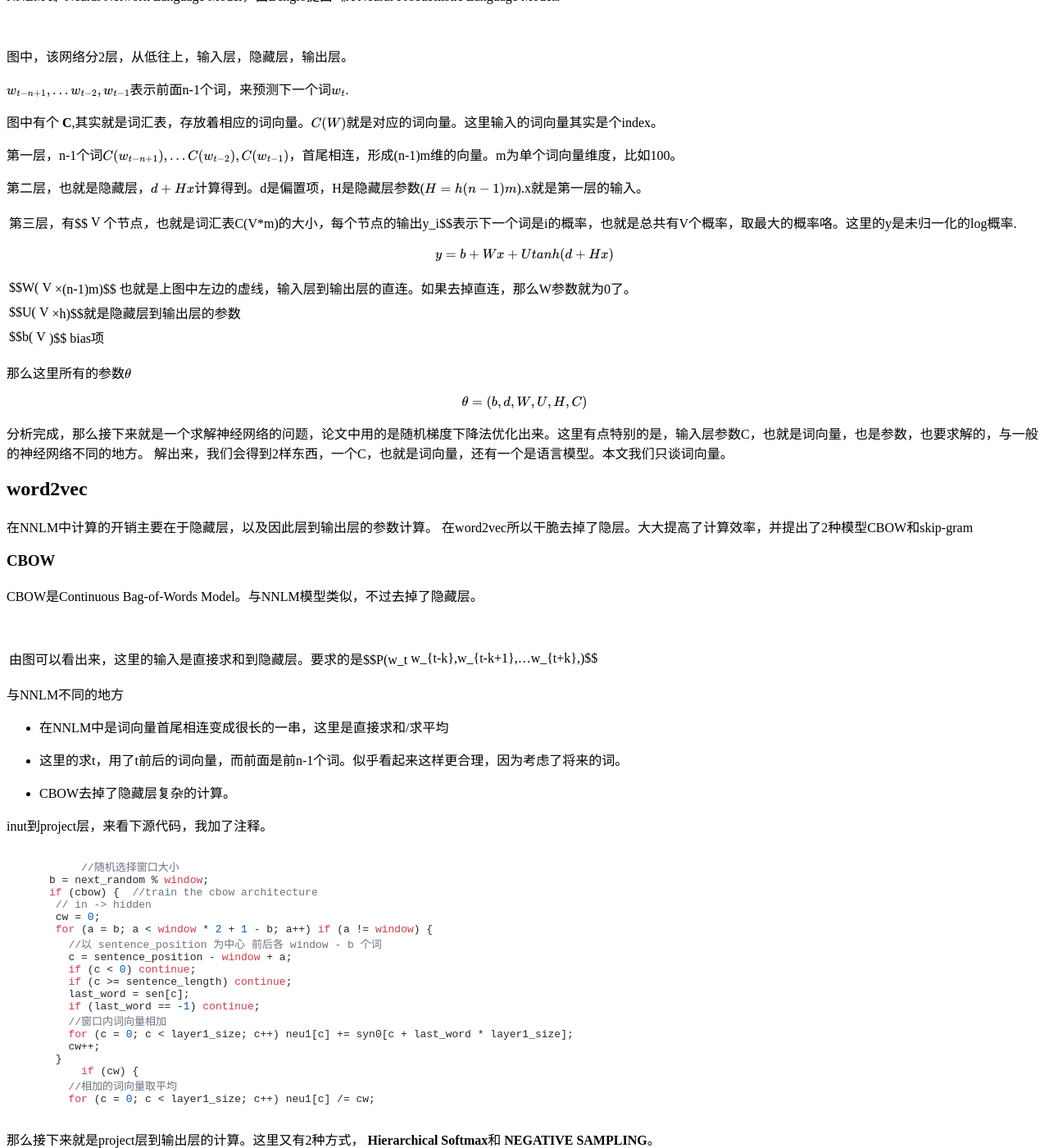
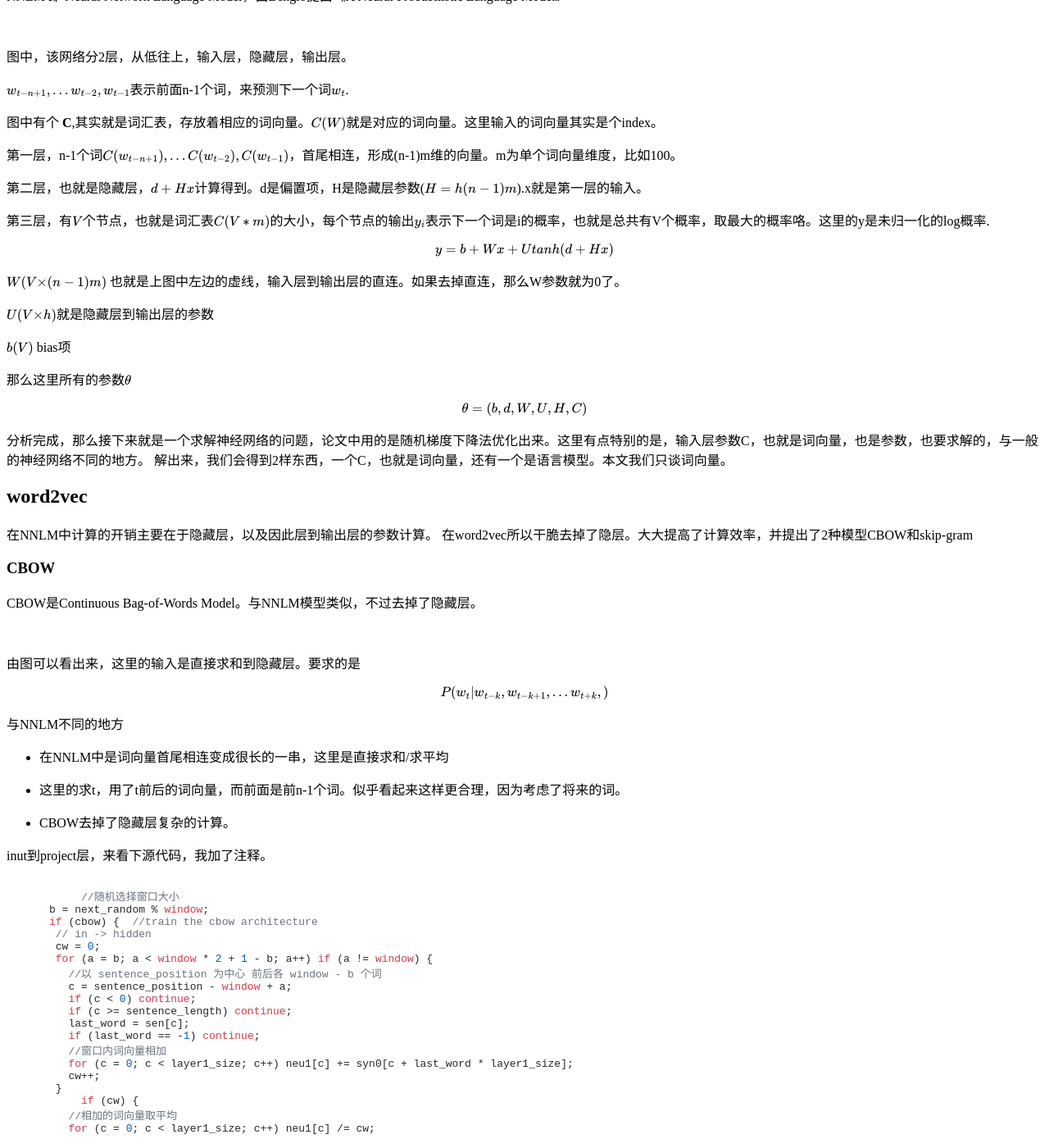
Before and after one commit to y521263/y521263.github.io, a Jekyll site: the page built from _posts/2016-10-23-word2vec.md, in a window 1280 px wide and 1400 px high, scrolled down 1104 px. Shown: the whole window at 82% size. Built offline with Jekyll 4.4.1, drawn with Linux system fonts in a browser that asks for light colours; nearby versions of some CDN libraries; formulas are drawn with MathJax 3; comment, search, counter and statistics services are not loaded.

```diff
--- a/_posts/2016-10-23-word2vec.md
+++ b/_posts/2016-10-23-word2vec.md
@@ -64,15 +64,15 @@ $$w_{t-n+1},...w_{t-2},w_{t-1}$$表示前面n-1个词，来预测下一个词$$w
 
 第二层，也就是隐藏层，$$d+Hx$$计算得到。d是偏置项，H是隐藏层参数($$H=h(n-1)m$$).x就是第一层的输入。
 
-第三层，有$$|V|$$个节点，也就是词汇表$$C(V*m)$$的大小，每个节点的输出$$y_i$$表示下一个词是i的概率，也就是总共有V个概率，取最大的概率咯。这里的y是未归一化的log概率.
+第三层，有$$V$$个节点，也就是词汇表$$C(V*m)$$的大小，每个节点的输出$$y_i$$表示下一个词是i的概率，也就是总共有V个概率，取最大的概率咯。这里的y是未归一化的log概率.
 
  $$y=b+Wx+Utanh(d+Hx)$$
 
- $$W(|V|×(n-1)m)$$ 也就是上图中左边的虚线，输入层到输出层的直连。如果去掉直连，那么W参数就为0了。
+ $$W(V×(n-1)m)$$ 也就是上图中左边的虚线，输入层到输出层的直连。如果去掉直连，那么W参数就为0了。
 
- $$U(|V|×h)$$就是隐藏层到输出层的参数
+ $$U(V×h)$$就是隐藏层到输出层的参数
 
- $$b(|V|)$$ bias项
+ $$b(V)$$ bias项
 
 那么这里所有的参数$$\theta$$
 
@@ -95,7 +95,9 @@ CBOW是Continuous Bag-of-Words Model。与NNLM模型类似，不过去掉了隐
 
 ![](../img/article/2016-10-23-cbow.png)
 
-由图可以看出来，这里的输入是直接求和到隐藏层。要求的是$$P(w_t|w_{t-k},w_{t-k+1},...w_{t+k},)$$
+由图可以看出来，这里的输入是直接求和到隐藏层。要求的是
+
+$$P(w_t|w_{t-k},w_{t-k+1},...w_{t+k},)$$
 
 与NNLM不同的地方
 
```
